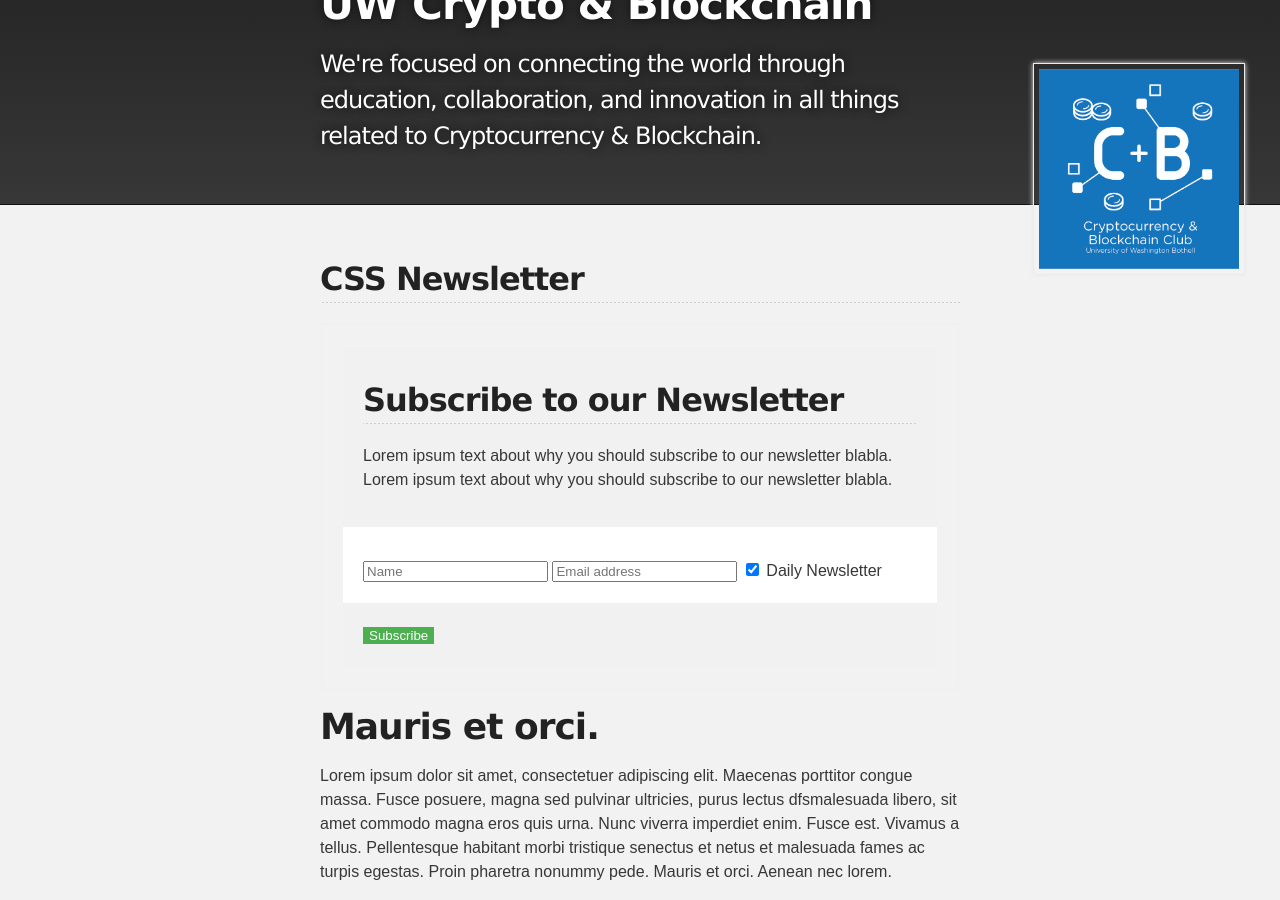
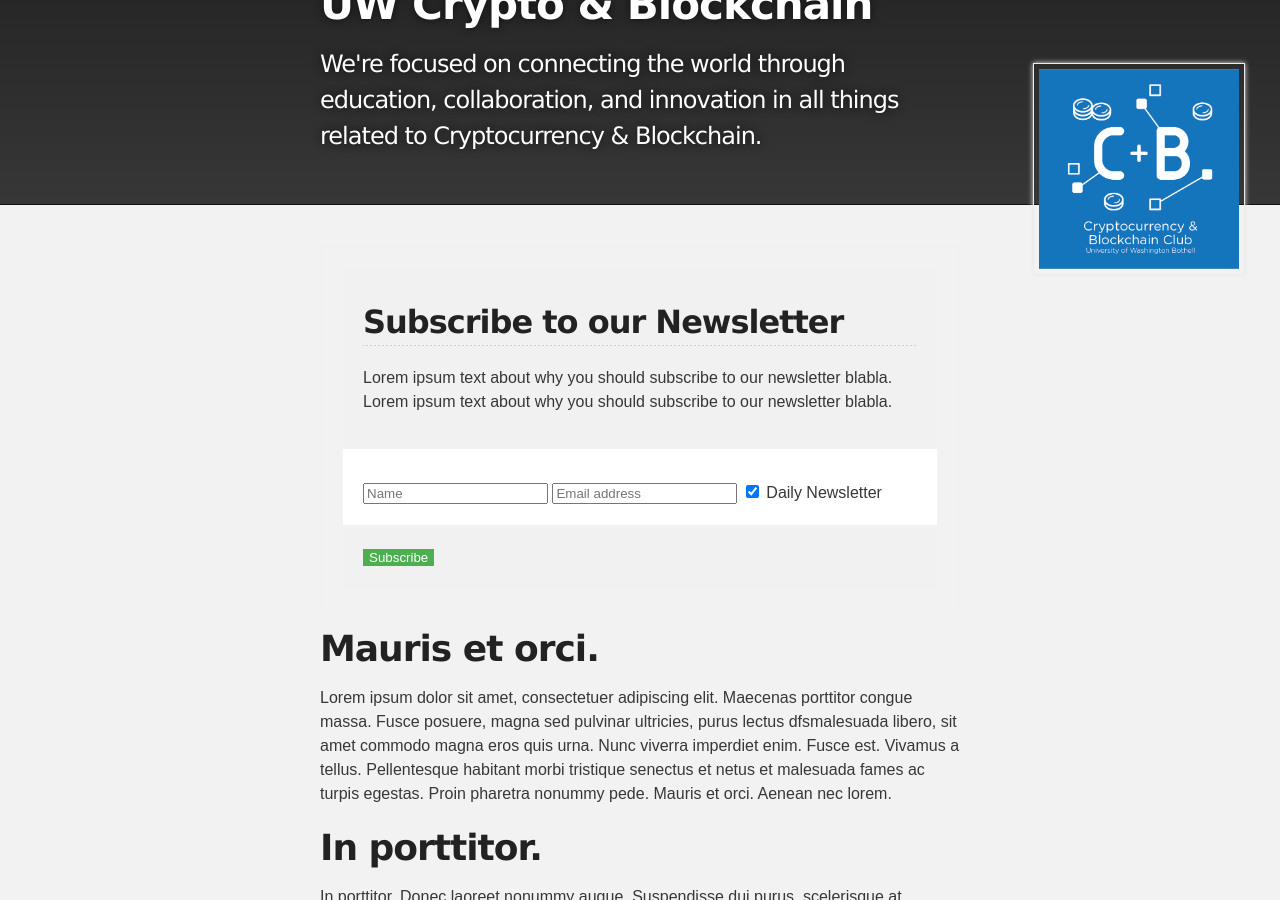
Before and after one commit to satrask/satrask-webtest-repo.github.io, a Jekyll site: the page built from news.md, in a window 1280 px wide and 900 px high, scrolled down 308 px. Built offline with Jekyll 4.4.1, drawn with Linux system fonts in a browser that asks for light colours; our own code applies the rules of GitHub Pages for plain Markdown files.

Commit message:
Update news.md

```diff
--- a/news.md
+++ b/news.md
@@ -27,8 +27,6 @@ input[type=submit]:hover {
 }
 </style>
 <body>
-
-<h2>CSS Newsletter</h2>
 
 <form action="/action_page.php">
   <div class="container">
```
